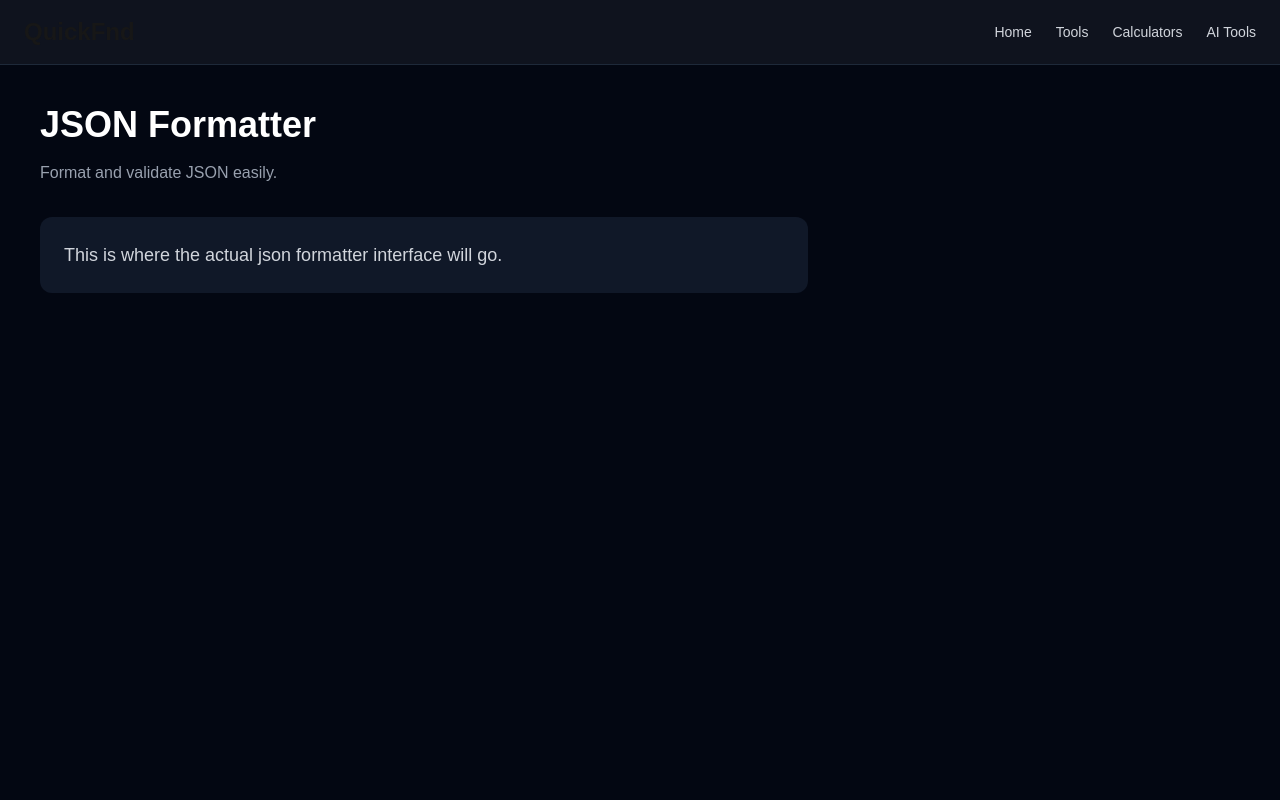
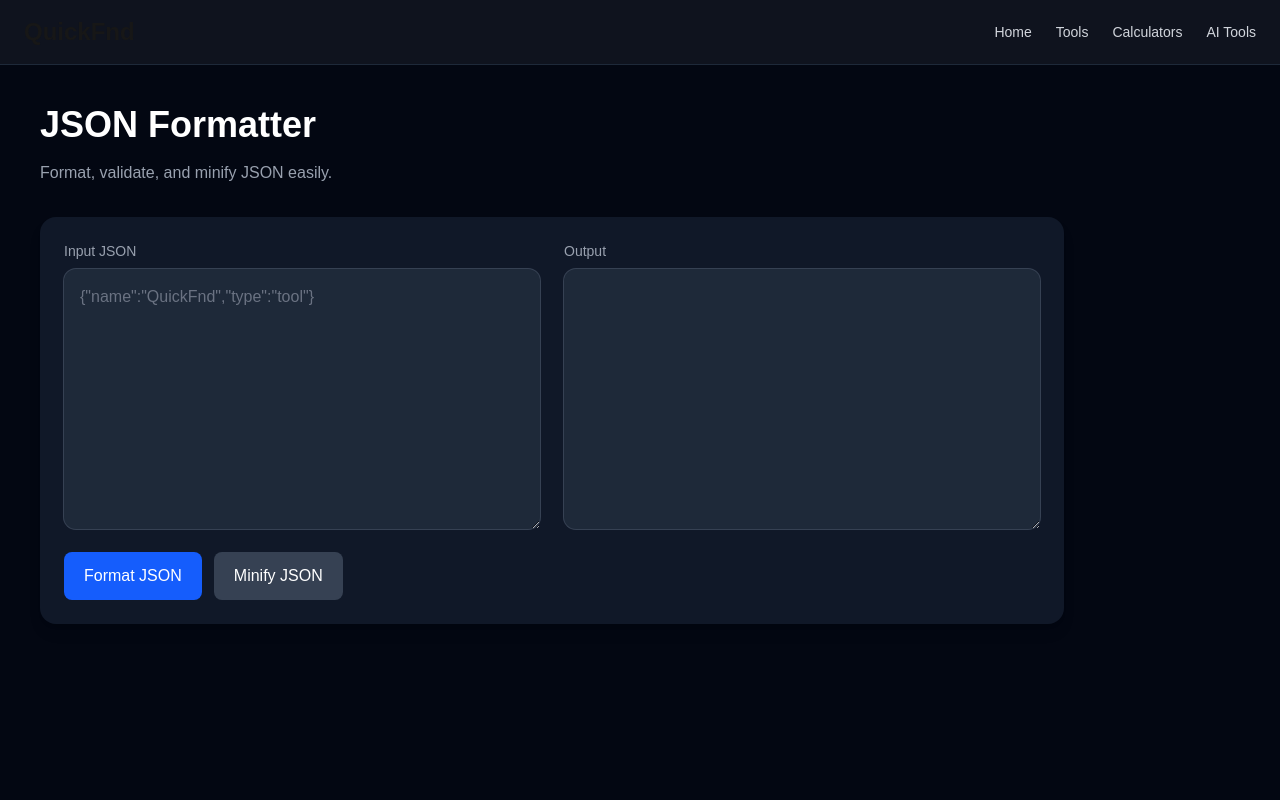
Before and after one commit to girishprabhu2007-ai/QuickFnd, a Next.js app: page /tools/json-formatter in a window 1280 px wide. Shown: the top 800 px of the page. Built offline with nearby package versions, Linux system fonts and the light colour scheme.

Commit message:
Add JSON formatter, Base64 tool, and UUID generator

```diff
--- a/app/tools/[slug]/page.tsx
+++ b/app/tools/[slug]/page.tsx
@@ -9,11 +9,19 @@ const tools: Record<string, { name: string; description: string }> = {
   },
   "json-formatter": {
     name: "JSON Formatter",
-    description: "Format and validate JSON easily.",
+    description: "Format, validate, and minify JSON easily.",
   },
   "word-counter": {
     name: "Word Counter",
     description: "Count words, characters, sentences, and paragraphs instantly.",
+  },
+  "base64-encoder-decoder": {
+    name: "Base64 Encoder / Decoder",
+    description: "Encode plain text to Base64 or decode Base64 back to text.",
+  },
+  "uuid-generator": {
+    name: "UUID Generator",
+    description: "Generate random UUIDs instantly for apps and databases.",
   },
 };
 
@@ -34,6 +42,16 @@ export default function ToolDetailPage({
   const [copied, setCopied] = useState(false);
 
   const [text, setText] = useState("");
+
+  const [jsonInput, setJsonInput] = useState("");
+  const [jsonOutput, setJsonOutput] = useState("");
+  const [jsonError, setJsonError] = useState("");
+
+  const [base64Input, setBase64Input] = useState("");
+  const [base64Output, setBase64Output] = useState("");
+  const [base64Error, setBase64Error] = useState("");
+
+  const [uuidValue, setUuidValue] = useState("");
 
   const passwordStrength = useMemo(() => {
     let score = 0;
@@ -73,18 +91,13 @@ export default function ToolDetailPage({
 
   const copyPassword = async () => {
     if (!password || password === "Please select at least one option.") return;
-
     await navigator.clipboard.writeText(password);
     setCopied(true);
-
-    setTimeout(() => {
-      setCopied(false);
-    }, 1500);
+    setTimeout(() => setCopied(false), 1500);
   };
 
   const stats = useMemo(() => {
     const trimmed = text.trim();
-
     const words = trimmed ? trimmed.split(/\s+/).length : 0;
     const characters = text.length;
     const charactersNoSpaces = text.replace(/\s/g, "").length;
@@ -103,6 +116,52 @@ export default function ToolDetailPage({
       paragraphs,
     };
   }, [text]);
+
+  const formatJson = () => {
+    try {
+      const parsed = JSON.parse(jsonInput);
+      setJsonOutput(JSON.stringify(parsed, null, 2));
+      setJsonError("");
+    } catch {
+      setJsonError("Invalid JSON input.");
+      setJsonOutput("");
+    }
+  };
+
+  const minifyJson = () => {
+    try {
+      const parsed = JSON.parse(jsonInput);
+      setJsonOutput(JSON.stringify(parsed));
+      setJsonError("");
+    } catch {
+      setJsonError("Invalid JSON input.");
+      setJsonOutput("");
+    }
+  };
+
+  const encodeBase64 = () => {
+    try {
+      setBase64Output(btoa(base64Input));
+      setBase64Error("");
+    } catch {
+      setBase64Error("Unable to encode this input.");
+      setBase64Output("");
+    }
+  };
+
+  const decodeBase64 = () => {
+    try {
+      setBase64Output(atob(base64Input));
+      setBase64Error("");
+    } catch {
+      setBase64Error("Invalid Base64 input.");
+      setBase64Output("");
+    }
+  };
+
+  const generateUuid = () => {
+    setUuidValue(crypto.randomUUID());
+  };
 
   if (!tool) {
     return (
@@ -228,22 +287,18 @@ export default function ToolDetailPage({
               <p className="text-sm text-gray-400">Words</p>
               <p className="mt-2 text-2xl font-bold">{stats.words}</p>
             </div>
-
             <div className="rounded-xl bg-gray-800 p-4">
               <p className="text-sm text-gray-400">Characters</p>
               <p className="mt-2 text-2xl font-bold">{stats.characters}</p>
             </div>
-
             <div className="rounded-xl bg-gray-800 p-4">
               <p className="text-sm text-gray-400">No Spaces</p>
               <p className="mt-2 text-2xl font-bold">{stats.charactersNoSpaces}</p>
             </div>
-
             <div className="rounded-xl bg-gray-800 p-4">
               <p className="text-sm text-gray-400">Sentences</p>
               <p className="mt-2 text-2xl font-bold">{stats.sentences}</p>
             </div>
-
             <div className="rounded-xl bg-gray-800 p-4">
               <p className="text-sm text-gray-400">Paragraphs</p>
               <p className="mt-2 text-2xl font-bold">{stats.paragraphs}</p>
@@ -252,11 +307,105 @@ export default function ToolDetailPage({
         </div>
       )}
 
-      {slug !== "password-generator" && slug !== "word-counter" && (
-        <div className="max-w-3xl rounded-xl bg-gray-900 p-6">
-          <p className="text-lg text-gray-300">
-            This is where the actual {tool.name.toLowerCase()} interface will go.
-          </p>
+      {slug === "json-formatter" && (
+        <div className="max-w-5xl rounded-2xl bg-gray-900 p-6 shadow-lg">
+          <div className="grid gap-6 lg:grid-cols-2">
+            <div>
+              <p className="mb-2 text-sm text-gray-400">Input JSON</p>
+              <textarea
+                value={jsonInput}
+                onChange={(e) => setJsonInput(e.target.value)}
+                placeholder='{"name":"QuickFnd","type":"tool"}'
+                className="min-h-[260px] w-full rounded-xl bg-gray-800 p-4 text-white outline-none ring-1 ring-gray-700 placeholder:text-gray-500 focus:ring-blue-500"
+              />
+            </div>
+
+            <div>
+              <p className="mb-2 text-sm text-gray-400">Output</p>
+              <textarea
+                value={jsonOutput}
+                readOnly
+                className="min-h-[260px] w-full rounded-xl bg-gray-800 p-4 text-green-400 outline-none ring-1 ring-gray-700"
+              />
+            </div>
+          </div>
+
+          <div className="mt-4 flex flex-wrap gap-3">
+            <button
+              onClick={formatJson}
+              className="rounded-lg bg-blue-600 px-5 py-3 font-medium hover:bg-blue-700"
+            >
+              Format JSON
+            </button>
+            <button
+              onClick={minifyJson}
+              className="rounded-lg bg-gray-700 px-5 py-3 font-medium hover:bg-gray-600"
+            >
+              Minify JSON
+            </button>
+          </div>
+
+          {jsonError && <p className="mt-4 text-red-400">{jsonError}</p>}
+        </div>
+      )}
+
+      {slug === "base64-encoder-decoder" && (
+        <div className="max-w-5xl rounded-2xl bg-gray-900 p-6 shadow-lg">
+          <div className="grid gap-6 lg:grid-cols-2">
+            <div>
+              <p className="mb-2 text-sm text-gray-400">Input</p>
+              <textarea
+                value={base64Input}
+                onChange={(e) => setBase64Input(e.target.value)}
+                placeholder="Enter text or Base64 value..."
+                className="min-h-[220px] w-full rounded-xl bg-gray-800 p-4 text-white outline-none ring-1 ring-gray-700 placeholder:text-gray-500 focus:ring-blue-500"
+              />
+            </div>
+
+            <div>
+              <p className="mb-2 text-sm text-gray-400">Output</p>
+              <textarea
+                value={base64Output}
+                readOnly
+                className="min-h-[220px] w-full rounded-xl bg-gray-800 p-4 text-green-400 outline-none ring-1 ring-gray-700"
+              />
+            </div>
+          </div>
+
+          <div className="mt-4 flex flex-wrap gap-3">
+            <button
+              onClick={encodeBase64}
+              className="rounded-lg bg-blue-600 px-5 py-3 font-medium hover:bg-blue-700"
+            >
+              Encode
+            </button>
+            <button
+              onClick={decodeBase64}
+              className="rounded-lg bg-gray-700 px-5 py-3 font-medium hover:bg-gray-600"
+            >
+              Decode
+            </button>
+          </div>
+
+          {base64Error && <p className="mt-4 text-red-400">{base64Error}</p>}
+        </div>
+      )}
+
+      {slug === "uuid-generator" && (
+        <div className="max-w-2xl rounded-2xl bg-gray-900 p-6 shadow-lg">
+          <button
+            onClick={generateUuid}
+            className="rounded-lg bg-blue-600 px-5 py-3 font-medium hover:bg-blue-700"
+          >
+            Generate UUID
+          </button>
+
+          <div className="mt-4 rounded-lg bg-gray-800 p-4">
+            <p className="mb-2 text-sm text-gray-400">Generated UUID</p>
+            <div className="break-all font-mono text-lg text-green-400">
+              {uuidValue || "Click generate to create a UUID"}
+            </div>
+          </div>
         </div>
       )}
     </main>
--- a/app/tools/page.tsx
+++ b/app/tools/page.tsx
@@ -9,12 +9,22 @@ const tools = [
   {
     slug: "json-formatter",
     name: "JSON Formatter",
-    description: "Format and validate JSON easily.",
+    description: "Format, validate, and minify JSON easily.",
   },
   {
     slug: "word-counter",
     name: "Word Counter",
     description: "Count words, characters, and paragraphs instantly.",
+  },
+  {
+    slug: "base64-encoder-decoder",
+    name: "Base64 Encoder / Decoder",
+    description: "Encode or decode text using Base64.",
+  },
+  {
+    slug: "uuid-generator",
+    name: "UUID Generator",
+    description: "Generate unique UUIDs instantly.",
   },
 ];
 
@@ -27,7 +37,7 @@ export default function ToolsPage() {
         Browse powerful online utilities available on QuickFnd.
       </p>
 
-      <div className="grid md:grid-cols-3 gap-6">
+      <div className="grid md:grid-cols-2 xl:grid-cols-3 gap-6">
         {tools.map((tool) => (
           <Link
             key={tool.slug}
```
